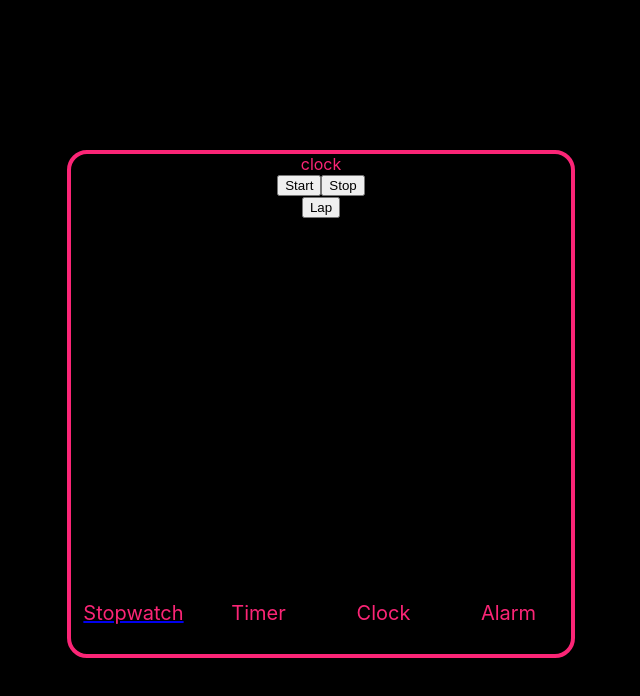
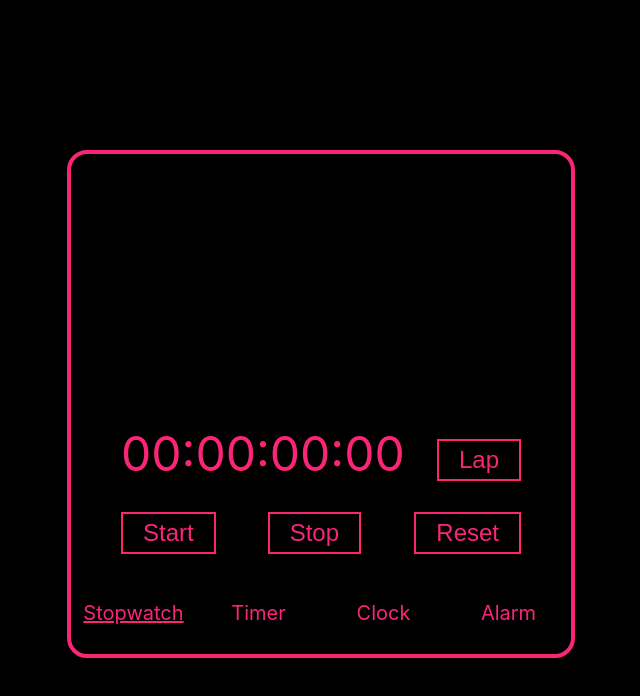
Before and after one commit to AdamC7313/clock_app, a React (Create React App) app: page /stopwatch in a window 1280 px wide. Shown: the top 696 px of the page, without its empty margins (323-963 px from the left). Built offline with nearby package versions, Linux system fonts and the light colour scheme.

Commit message:
complete stopwatch component

```diff
--- a/src/Components/Alarm/Alarm.js
+++ b/src/Components/Alarm/Alarm.js
@@ -1,4 +1,4 @@
-import './Stopwatch.css';
+import './Alarm.css';
 
 export default function Alarm() {
     return (
--- a/src/Components/Clock/Clock.js
+++ b/src/Components/Clock/Clock.js
@@ -1,4 +1,4 @@
-import './Stopwatch.css';
+import './Clock.css';
 
 export default function Clock() {
     return (
--- a/src/Components/Nav/Nav.css
+++ b/src/Components/Nav/Nav.css
@@ -16,7 +16,7 @@
 }
 
 .nav:hover {
-    background-image: linear-gradient(rgb(255,255,255,0.3), rgb(255,255,255,0.1));
+    text-decoration: underline;
     cursor: pointer;
     color: #FB2576;
 
@@ -49,9 +49,6 @@
 
 .active {
     text-decoration: underline !important;
-}
-
-.active p {
     color: #FB2576;
 }
 
--- a/src/Components/Stopwatch/Stopwatch.css
+++ b/src/Components/Stopwatch/Stopwatch.css
@@ -0,0 +1,86 @@
+.stopwatch-clock {
+    position: absolute;
+    top: 270px;
+    left: 50px;
+    font-size: 3rem;
+}
+
+button {
+    position: absolute;
+    background: none;
+    color: #FB2576;
+    border: 2px solid #FB2576;
+    padding: 5px 20px;
+    font-size: 1.5rem;
+}
+
+button:hover {
+    background: rgb(251, 37, 119, 0.5);
+    cursor: pointer;
+}
+
+button:active {
+    background: rgb(251, 37, 119, 0.7);
+    cursor: pointer;
+}
+
+.start-stopwatch {
+    bottom: 100px;
+    left: 50px;
+}
+
+.stop-stopwatch {
+    bottom: 100px;
+    right: 210px;
+}
+
+.lap {
+    top: 285px;
+    right: 50px;
+}
+
+.reset-stopwatch {
+    bottom: 100px;
+    right: 50px;
+}
+
+.ind-lap {
+    font-size: 2rem;
+    text-align: right;
+    margin-right: 30px;
+    margin-top: 20px;
+}
+
+.lap-num {
+    display: inline-block;
+    margin-right: 165px;
+
+}
+
+.laps {
+    margin-top: 10px;
+    height: 240px;
+    overflow-x: hidden;
+    width: 490px;
+}
+
+/* width */
+::-webkit-scrollbar {
+    width: 4px;
+  }
+
+  /* Track */
+  ::-webkit-scrollbar-track {
+    background: #000000;
+  }
+
+  /* Handle */
+  ::-webkit-scrollbar-thumb {
+    background: #FB2576;
+    border-radius: 10px;
+  }
+
+  /* Handle on hover */
+  ::-webkit-scrollbar-thumb:hover {
+    background: #555;
+  }
--- a/src/Components/Stopwatch/Stopwatch.js
+++ b/src/Components/Stopwatch/Stopwatch.js
@@ -1,14 +1,64 @@
+import { useEffect, useState } from 'react';
 import './Stopwatch.css';
 
 export default function Stopwatch() {
+    let [time, setTime] = useState(0);
+    let [timerOn, setTimerOn] = useState(false);
+    let [laps, setLaps] = useState([])
+
+    useEffect(() => {
+
+        let interval = null;
+
+        if(timerOn) {
+            interval = setInterval(() => {
+                setTime(prevTime => prevTime + 10)
+            }, 10)
+        } else {
+            clearInterval(interval)
+        }
+
+        return () => clearInterval(interval)
+    }, [timerOn])
+
+    function addLap(lapTime) {
+        let hours = ("0" + Math.floor((lapTime / 3600000) % 60)).slice(-2)
+        let minutes = ("0" + Math.floor((lapTime / 60000) % 60)).slice(-2)
+        let seconds = ("0" + Math.floor((lapTime / 1000) % 60)).slice(-2)
+        let ms = ("0" + (lapTime / 10) % 100).slice(-2)
+        setLaps(prevLaps => [
+            ...prevLaps,
+            `${hours}:${minutes}:${seconds}:${ms}`
+        ])
+    }
+
+    function reset() {
+        setTime(0)
+        setLaps([])
+    }
+
+    let lapsList = []
+        for(let i = 0; i < laps.length; i++) {
+            lapsList.push(<div className='ind-lap' key={i}><span className='lap-num'>Lap {i + 1}</span>{laps[i]}</div>)
+        }
+
+
+
     return (
         <div>
-            <div>
-                clock
+            <div className='laps'>
+                {lapsList}
             </div>
-            <button>Start</button>
-            <button>Stop</button><br />
-            <button>Lap</button>
+            <div className="stopwatch-clock">
+               <span>{("0" + Math.floor((time / 3600000) % 60)).slice(-2)}</span>:
+               <span>{("0" + Math.floor((time / 60000) % 60)).slice(-2)}</span>:
+               <span>{("0" + Math.floor((time / 1000) % 60)).slice(-2)}</span>:
+               <span>{("0" + (time / 10) % 100).slice(-2)}</span>
+            </div>
+            <button className='start-stopwatch' onClick={() => setTimerOn(true)}>Start</button>
+            <button className='stop-stopwatch' onClick={() => setTimerOn(false)}>Stop</button>
+            <button className='reset-stopwatch' onClick={() => reset()}>Reset</button>
+            <button className='lap' onClick={() => addLap(time)}>Lap</button>
         </div>
     )
 }
--- a/src/Components/Timer/Timer.js
+++ b/src/Components/Timer/Timer.js
@@ -1,4 +1,4 @@
-import './Stopwatch.css';
+import './Timer.css';
 
 export default function Timer() {
     return (
```
Also changed, not shown: src/Components/Alarm/Alarm.css (added), src/Components/Alarm/Stopwatch.css (deleted), src/Components/Clock/Clock.css (added), src/Components/Clock/Stopwatch.css (deleted), src/Components/Timer/Stopwatch.css (deleted), src/Components/Timer/Timer.css (added).
